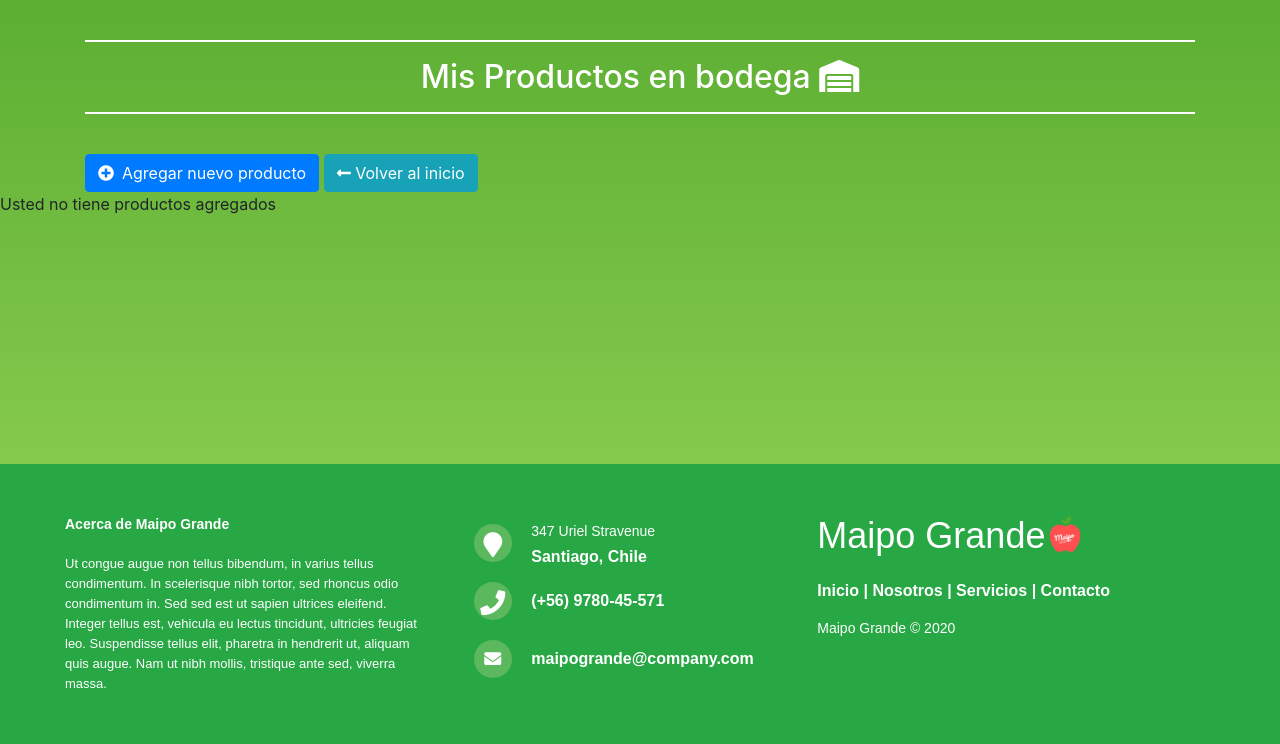
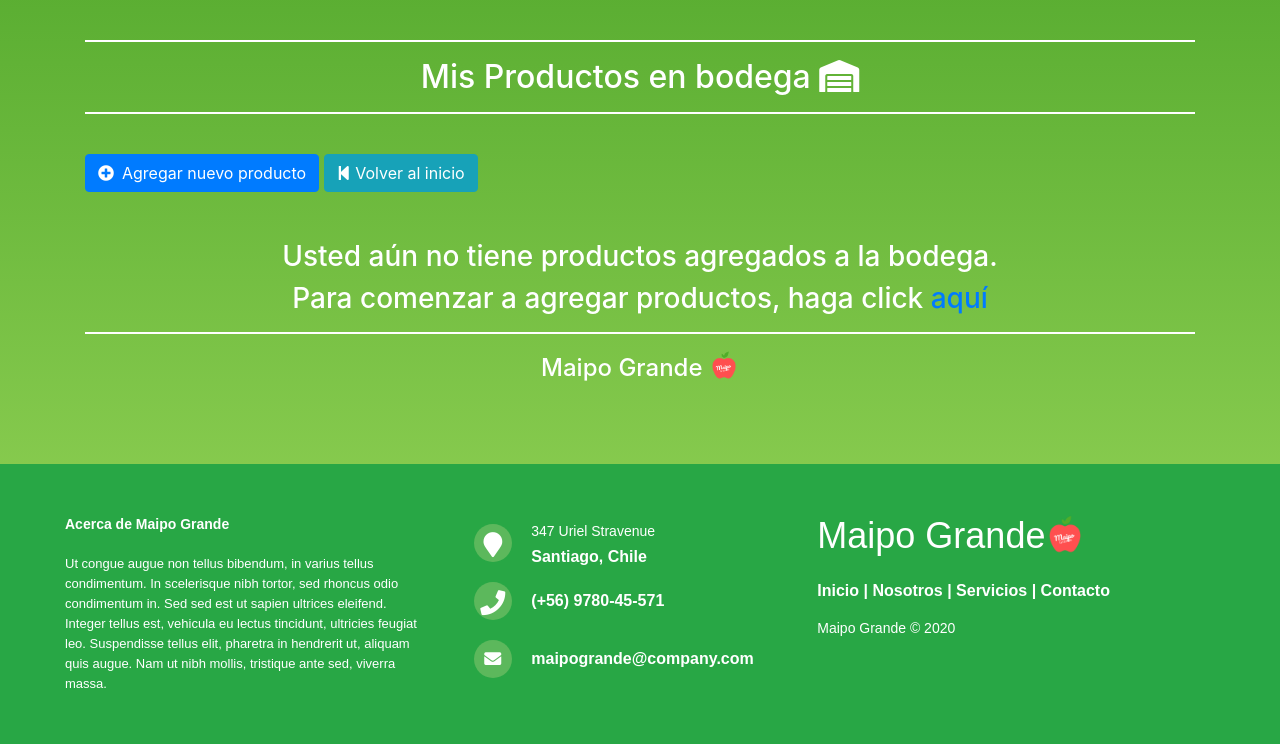
Before and after one commit to hecjara/MaipoGrande, a Django app: template core/templates/core/mis_productos.html in a window 1280 px wide. Shown: the part 56-800 px from the top of the page. Run offline with Django 3.2, Linux system fonts and the light colour scheme; the template is opened without the code that fills it, so the values that code supplies are empty; some libraries are stand-ins or nearby versions.

Commit message:
agregado boton volver a la mayoria de los templates

```diff
--- a/core/templates/core/mis_productos.html
+++ b/core/templates/core/mis_productos.html
@@ -26,7 +26,7 @@
 
     <a href="{% url 'agregar_producto_bodega' %}" class="btn btn-primary"><i class="fas fa-plus-circle mr-2"></i>Agregar
         nuevo producto</a>
-    <a href="{% url 'home' %}" class="btn btn-info"><i class="fas fa-long-arrow-alt-left"></i> Volver al inicio</a>
+    <a href="{% url 'home' %}" class="btn btn-info"><i class="fas fa-step-backward"></i> Volver al inicio</a>
 </div>
 
 
@@ -66,7 +66,18 @@
 </div>
 <br>
 {% else %}
-<p>Usted no tiene productos agregados</p>
+<div class="container mt-5 mb-5">
+    <h3 class="text-center text-white">Usted aún no tiene productos agregados a la bodega.</h3>
+    <h3 class="text-center text-white">Para comenzar a agregar productos, haga click
+        <a href="{% url 'agregar_producto_bodega' %}">
+            aquí
+        </a>
+    </h3>
+    <hr class="new4">
+    <h4 class="text-center text-white">Maipo Grande
+      <img src="{% static '/core/img/logo_maipo.png' %}" alt="logo" width="30" height="30" class="mb-2">
+    </h4>
+  </div>
 {% endif %}
 
 <div class="d-flex justify-content-center">
@@ -74,14 +85,11 @@
     <div class="messages">
         {% for message in messages %}
         <p{% if message.tags %} class="{{ message.tags }}" {% endif %}>{{ message }}</p>
-            {% endfor %}
+        {% endfor %}
     </div>
     {% endif %}
 </div>
 
 <br>
 
-
-
-
 {% endblock %}
--- a/core/templates/core/procesos_venta.html
+++ b/core/templates/core/procesos_venta.html
@@ -61,6 +61,9 @@
   <h4 class="text-center text-white">Maipo Grande
     <img src="{% static '/core/img/logo_maipo.png' %}" alt="logo" width="30" height="30" class="mb-2">
   </h4>
+  <div class="text-center">
+    <a href="{% url 'home' %}" role="button" class="btn btn-primary"><i class="fas fa-step-backward"></i> Volver</a>
+  </div>
 </div>
 
 {% endif %}
--- a/core/templates/core/solicitud_compra.html
+++ b/core/templates/core/solicitud_compra.html
@@ -27,6 +27,10 @@
     <a href="{% url 'formulario_solicitud' %}" class="btn btn-primary btn-rounded">
         <i class="fas fa-plus-circle" aria-hidden="true"></i>
         Nueva Solicitud
+    </a>
+    <a href="{% url 'home' %}" class="btn btn-primary btn-rounded">
+        <i class="fas fa-step-backward"></i>
+        Volver
     </a>
 
     <br>
@@ -186,7 +190,7 @@
 <div class="container mt-5 mb-5">
     <h3 class="text-center text-white">Aún no ha realizado ninguna solicitud.</h3>
     <h4 class="text-center text-white">Por favor, realice su solicitud en
-    <a href="">aquí.</a>
+    <a href="{% url 'formulario_solicitud' %}">aquí.</a>
     </h4>
     <hr class="new4">
     <h4 class="text-center text-white">Maipo Grande
--- a/core/views.py
+++ b/core/views.py
@@ -844,9 +844,7 @@ def buscar_solicitud(id_solicitud):
 
 
 @login_required
-def agregar_producto(
-    request, id_solicitud
-):  # METODO PARA AGREGAR UN PRODUCTO A LA SOLICITUD
+def agregar_producto(request, id_solicitud):  # METODO PARA AGREGAR UN PRODUCTO A LA SOLICITUD
 
     data = {
         "productos": listar_productos_select(),
```
Also changed, not shown: core/templates/core/agregar_producto.html (+7 -2 lines), core/templates/core/agregar_producto_bodega.html (+7 -1 lines), core/templates/core/listar_productos.html (+9 -7 lines).
